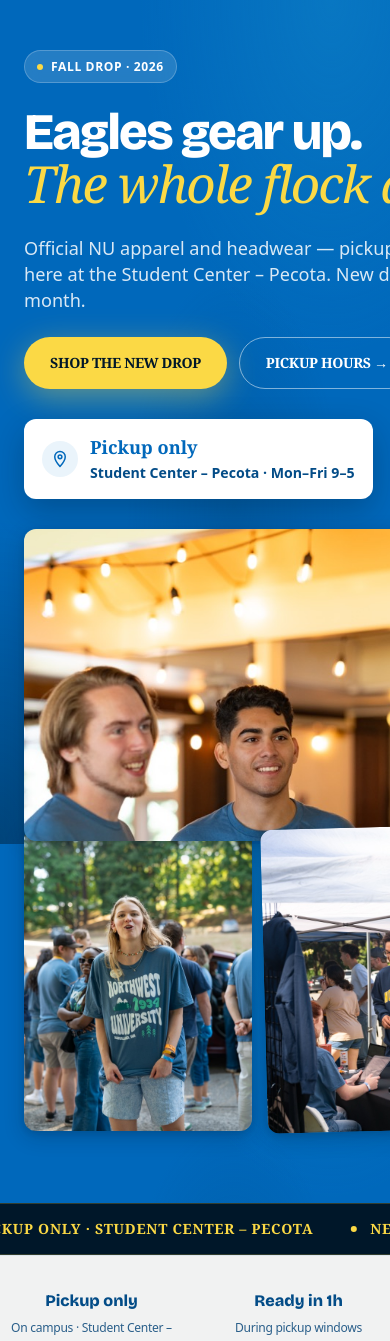
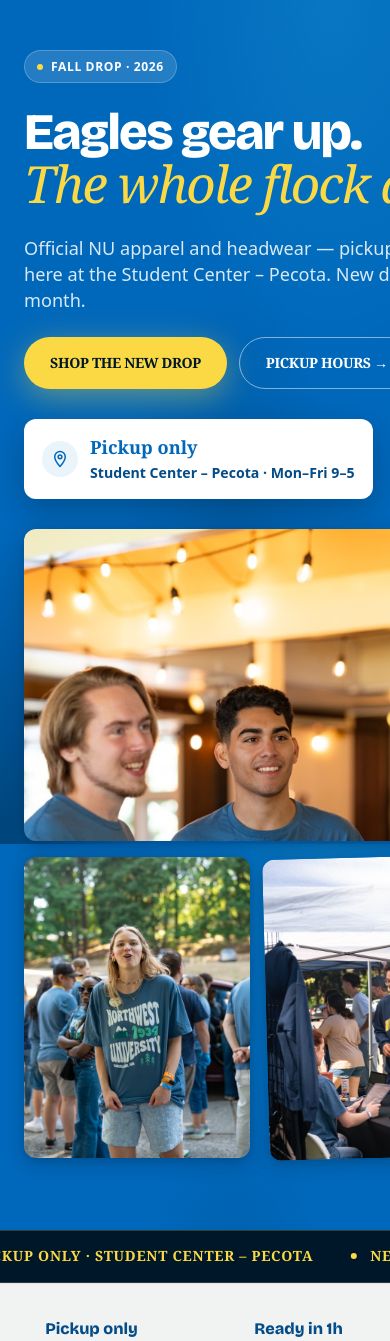
Before and after one commit to geovanaluiza/swoopshopweb, a Nuxt app: page / in a window 390 px wide. Shown: the top 1341 px of the page. Built offline with nearby package versions, Linux system fonts and the light colour scheme.

Commit message:
update the the hero pics

```diff
--- a/assets/css/shop.css
+++ b/assets/css/shop.css
@@ -548,41 +548,46 @@ legend { padding: 0; }
   align-items: stretch;
 }
 
+/* Clean scrapbook grid:
+   - Large photo spans 2 rows on the left
+   - Two small photos stack on the right
+   - Heights always match (grid rows share the large photo's height) */
 .hero-stack {
   display: grid;
-  grid-template-columns: 62% 1fr;
-  align-items: stretch;
+  grid-template-columns: 1.55fr 1fr;
+  grid-template-rows: 1fr 1fr;
+  gap: 16px;
   position: relative;
 }
 
-/* Large photo — left, 4:5 portrait, defines the stack height */
+/* Large photo — left, spans both rows, 4:5 portrait */
 .hero-tile-lg {
+  grid-row: 1 / 3;
+  grid-column: 1;
   aspect-ratio: 4 / 5;
   position: relative;
+  z-index: 1;
+}
+
+/* Right column photos */
+.hero-tile-right {
+  display: contents; /* children participate directly in hero-stack grid */
+}
+.hero-tile-sm {
+  grid-column: 2;
+  position: relative;
   z-index: 2;
-  margin-right: -24px; /* overlap onto right photos */
-}
-
-/* Right column — 2 photos fill the exact same height as the large one */
-.hero-tile-right {
-  display: grid;
-  grid-template-rows: 1fr 1fr;
-  gap: 16px;
   min-height: 0;
-}
-
-/* Small photos — fill each row (lands nearly square given the 62/38 split) */
-.hero-tile-sm {
   width: 100%;
   height: 100%;
-  min-height: 0;
-  position: relative;
-  z-index: 1;
-}
-
-/* Scrapbook rotation on bottom-right small photo */
+}
+.hero-tile-right .hero-tile-sm:first-child { grid-row: 1; }
+.hero-tile-right .hero-tile-sm:last-child  { grid-row: 2; }
+
+/* Scrapbook rotation + slight overlap on the bottom-right photo */
 .hero-tile-rotated {
   transform: rotate(2.5deg);
+  margin-left: -20px; /* overlaps onto the large photo */
   z-index: 3;
 }
 .hero-tile-rotated:hover {
@@ -615,26 +620,23 @@ legend { padding: 0; }
 /* Mobile — stack all 3 vertically */
 @media (max-width: 639px) {
   .hero-stack {
-    grid-template-columns: 1fr;
+    grid-template-columns: 1fr 1fr;
+    grid-template-rows: auto auto;
   }
   .hero-tile-lg {
-    width: 100%;
+    grid-row: 1;
+    grid-column: 1 / 3;
     aspect-ratio: 3 / 2;
-    margin-right: 0;
-    margin-bottom: -14px;
-    z-index: 3;
   }
-  .hero-tile-right {
-    grid-template-rows: none;
-    grid-template-columns: 1fr 1fr;
-    gap: 12px;
-  }
+  .hero-tile-right .hero-tile-sm:first-child { grid-row: 2; grid-column: 1; }
+  .hero-tile-right .hero-tile-sm:last-child  { grid-row: 2; grid-column: 2; }
   .hero-tile-sm {
     aspect-ratio: 3 / 4;
     height: auto;
   }
   .hero-tile-rotated {
     transform: rotate(-1.5deg);
+    margin-left: 0;
   }
   .hero-tile-rotated:hover {
     transform: rotate(-1.5deg) translateY(-3px);
```
